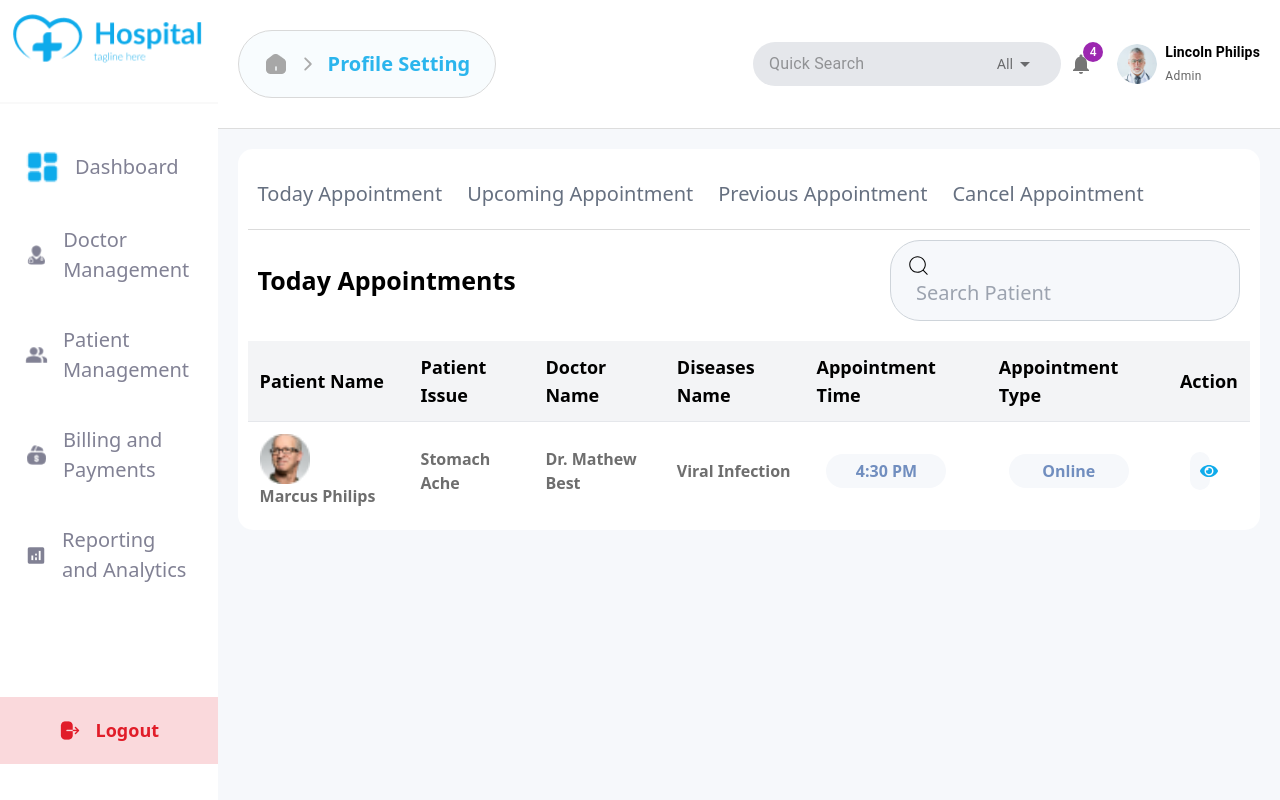
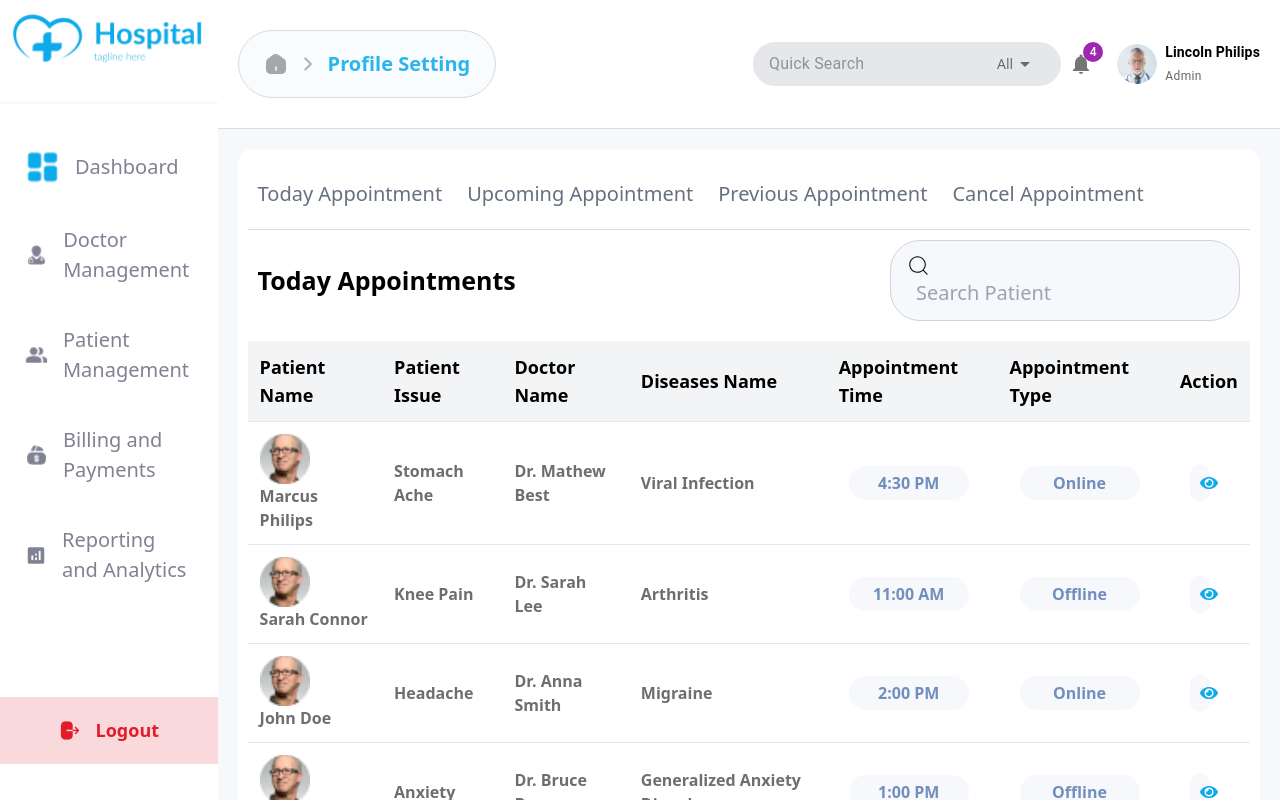
Before and after one commit to SwiftRut/frontend_Patient_Management, a React (Vite) app: page /patientManagement in a window 1280 px wide. Built offline with nearby package versions, Linux system fonts and the light colour scheme.

Commit message:
patientManagement data add

```diff
--- a/src/pages/patientManagement/PatientManagement.jsx
+++ b/src/pages/patientManagement/PatientManagement.jsx
@@ -23,9 +23,242 @@ export default function PatientManagement() {
         age: "27 Years",
         gender: "Male",
         address: "B-408 Swastik society, Shivaji marg mota varacha rajkot.",
-        date: "2 Jan, 2022",
+        date: "15 Oct, 2024",
       },
-      // Add more patient objects as needed...
+      {
+        name: "Sarah Connor",
+        issue: "Knee Pain",
+        doctor: "Dr. Sarah Lee",
+        disease: "Arthritis",
+        time: "11:00 AM",
+        type: "Offline",
+        phone: "98765 43210",
+        age: "34 Years",
+        gender: "Female",
+        address: "123 Main St, Los Angeles.",
+        date: "15 Oct, 2024",
+      },
+      {
+        name: "John Doe",
+        issue: "Headache",
+        doctor: "Dr. Anna Smith",
+        disease: "Migraine",
+        time: "2:00 PM",
+        type: "Online",
+        phone: "555-1234",
+        age: "29 Years",
+        gender: "Male",
+        address: "456 Maple Ave, New York.",
+        date: "15 Oct, 2024",
+      },
+      {
+        name: "Jessica Jones",
+        issue: "Anxiety",
+        doctor: "Dr. Bruce Banner",
+        disease: "Generalized Anxiety Disorder",
+        time: "1:00 PM",
+        type: "Offline",
+        phone: "555-5678",
+        age: "38 Years",
+        gender: "Female",
+        address: "789 Oak St, Chicago.",
+        date: "15 Oct, 2024",
+      },
+      {
+        name: "Tony Stark",
+        issue: "Fatigue",
+        doctor: "Dr. Stephen Strange",
+        disease: "Chronic Fatigue Syndrome",
+        time: "3:30 PM",
+        type: "Online",
+        phone: "555-8765",
+        age: "40 Years",
+        gender: "Male",
+        address: "101 Stark Tower, New York.",
+        date: "15 Oct, 2024",
+      },
+      {
+        name: "Bruce Wayne",
+        issue: "Chest Pain",
+        doctor: "Dr. Peter Parker",
+        disease: "Angina",
+        time: "9:00 AM",
+        type: "Offline",
+        phone: "65432 10987",
+        age: "35 Years",
+        gender: "Male",
+        address: "Wayne Manor, Gotham.",
+        date: "15 Oct, 2024",
+      },
+      {
+        name: "Clark Kent",
+        issue: "Vision Problems",
+        doctor: "Dr. Natasha Romanoff",
+        disease: "Astigmatism",
+        time: "10:30 AM",
+        type: "Online",
+        phone: "78901 23456",
+        age: "32 Years",
+        gender: "Male",
+        address: "Daily Planet, Metropolis.",
+        date: "15 Oct, 2024",
+      },
+      {
+        name: "Diana Prince",
+        issue: "Back Pain",
+        doctor: "Dr. Linda Carter",
+        disease: "Herniated Disc",
+        time: "12:00 PM",
+        type: "Offline",
+        phone: "45678 12345",
+        age: "28 Years",
+        gender: "Female",
+        address: "Themyscira.",
+        date: "15 Oct, 2024",
+      },
+      {
+        name: "Peter Parker",
+        issue: "Allergies",
+        doctor: "Dr. May Parker",
+        disease: "Allergic Rhinitis",
+        time: "11:30 AM",
+        type: "Online",
+        phone: "32109 87654",
+        age: "27 Years",
+        gender: "Male",
+        address: "Queens, New York.",
+        date: "15 Oct, 2024",
+      },
+      {
+        name: "Wanda Maximoff",
+        issue: "Cold Symptoms",
+        doctor: "Dr. Stephen Strange",
+        disease: "Common Cold",
+        time: "3:00 PM",
+        type: "Offline",
+        phone: "555-4321",
+        age: "32 Years",
+        gender: "Female",
+        address: "Westview.",
+        date: "15 Oct, 2024",
+      },
+      {
+        name: "Natasha Romanoff",
+        issue: "Leg Pain",
+        doctor: "Dr. Bruce Wayne",
+        disease: "Varicose Veins",
+        time: "2:30 PM",
+        type: "Online",
+        phone: "555-6543",
+        age: "36 Years",
+        gender: "Female",
+        address: "Gotham City.",
+        date: "15 Oct, 2024",
+      },
+      {
+        name: "Steve Rogers",
+        issue: "Nausea",
+        doctor: "Dr. Sam Wilson",
+        disease: "Gastroenteritis",
+        time: "4:15 PM",
+        type: "Offline",
+        phone: "555-9876",
+        age: "40 Years",
+        gender: "Male",
+        address: "Brooklyn, New York.",
+        date: "15 Oct, 2024",
+      },
+      {
+        name: "Tony Stark",
+        issue: "Heartburn",
+        doctor: "Dr. Stephen Strange",
+        disease: "Gastroesophageal Reflux Disease",
+        time: "1:30 PM",
+        type: "Offline",
+        phone: "555-1212",
+        age: "42 Years",
+        gender: "Male",
+        address: "Gotham City.",
+        date: "15 Oct, 2024",
+      },
+      {
+        name: "Gamora",
+        issue: "Stomach Cramps",
+        doctor: "Dr. Drax",
+        disease: "IBS",
+        time: "9:45 AM",
+        type: "Online",
+        phone: "555-0001",
+        age: "30 Years",
+        gender: "Female",
+        address: "Guardians Ship.",
+        date: "15 Oct, 2024",
+      },
+      {
+        name: "Rocket Raccoon",
+        issue: "Sore Throat",
+        doctor: "Dr. Groot",
+        disease: "Tonsillitis",
+        time: "2:45 PM",
+        type: "Offline",
+        phone: "555-0002",
+        age: "40 Years",
+        gender: "Male",
+        address: "Guardians Ship.",
+        date: "15 Oct, 2024",
+      },
+      {
+        name: "Doctor Strange",
+        issue: "Anxiety",
+        doctor: "Dr. Wong",
+        disease: "Generalized Anxiety Disorder",
+        time: "3:30 PM",
+        type: "Online",
+        phone: "555-0003",
+        age: "45 Years",
+        gender: "Male",
+        address: "Kamar-Taj.",
+        date: "15 Oct, 2024",
+      },
+      {
+        name: "Thor",
+        issue: "Head Injury",
+        doctor: "Dr. Jane Foster",
+        disease: "Concussion",
+        time: "10:15 AM",
+        type: "Offline",
+        phone: "555-0004",
+        age: "38 Years",
+        gender: "Male",
+        address: "Asgard.",
+        date: "15 Oct, 2024",
+      },
+      {
+        name: "Black Widow",
+        issue: "Shoulder Pain",
+        doctor: "Dr. Hawkeye",
+        disease: "Rotator Cuff Injury",
+        time: "11:15 AM",
+        type: "Online",
+        phone: "555-0005",
+        age: "36 Years",
+        gender: "Female",
+        address: "S.H.I.E.L.D Headquarters.",
+        date: "15 Oct, 2024",
+      },
+      {
+        name: "Vision",
+        issue: "Skin Rash",
+        doctor: "Dr. Bruce Banner",
+        disease: "Dermatitis",
+        time: "2:00 PM",
+        type: "Online",
+        phone: "555-0006",
+        age: "42 Years",
+        gender: "Male",
+        address: "Avengers Compound.",
+        date: "15 Oct, 2024",
+      },
     ],
     upcoming: [
       {
```
